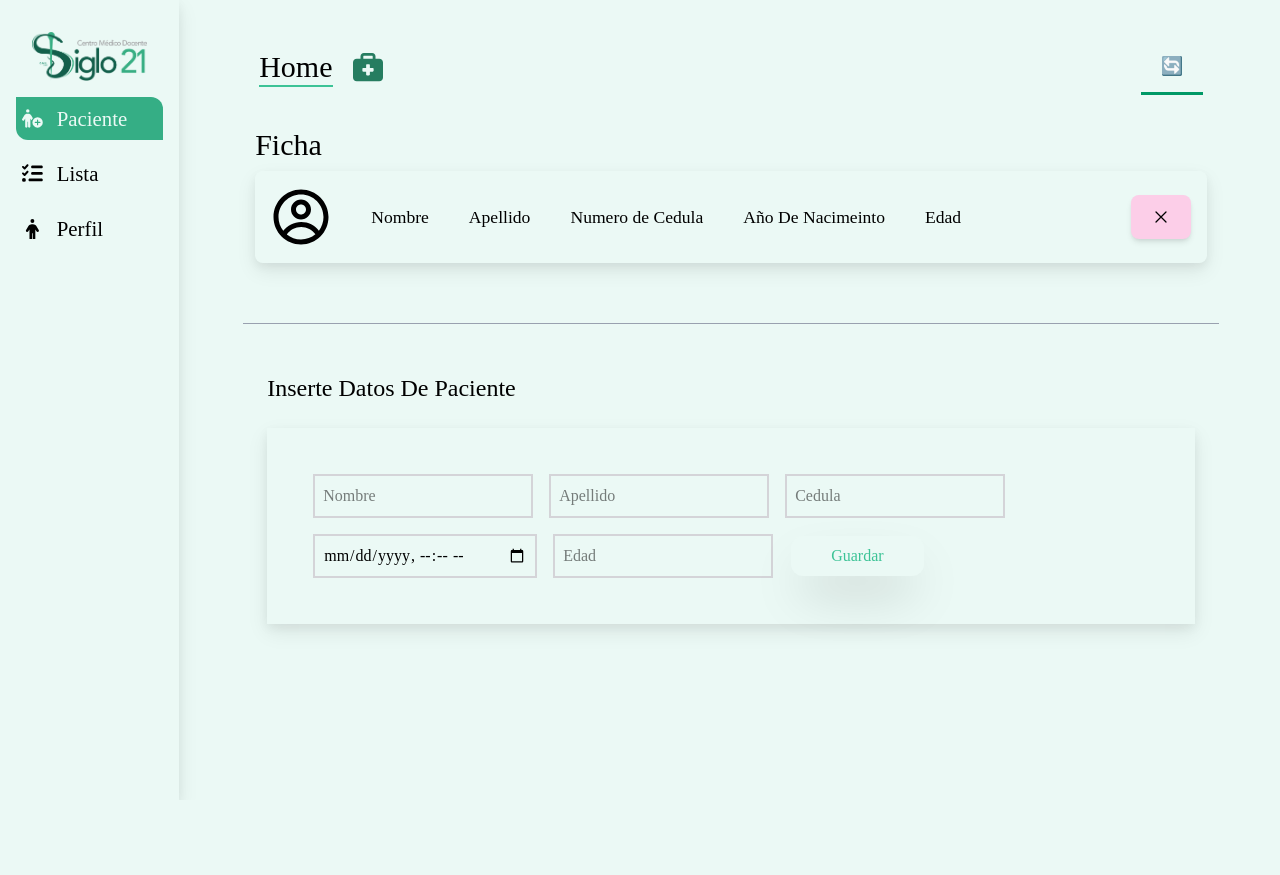
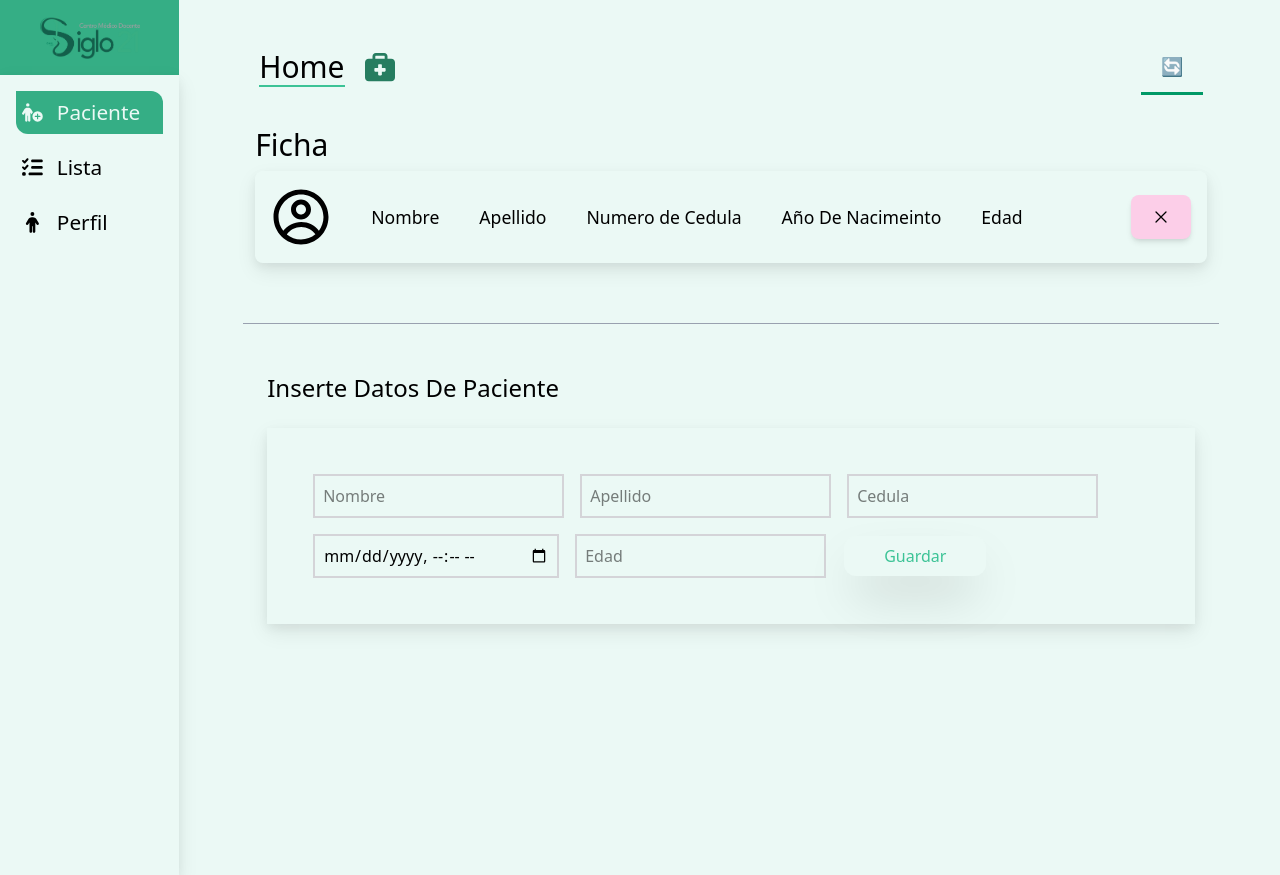
Before and after one commit to Cocohhhc/siglo, a Next.js app: page /home in a window 1280 px wide. Before the commit the page ends 800 px from the top, so only its background shows below. Built offline with nearby package versions, Linux system fonts and the light colour scheme.

Commit message:
Revert "Mejorando codigo agreandole una mejor logica y haciendolos mas escalables a la vez que agrego mejores comentarios, cambiando rutas de fetch y agregando un nuevo fetch"
This reverts commit 486bf8dc3d29c314695bebaf188040930a5d7617.

```diff
--- a/src/app/(dashboard)/home/page.jsx
+++ b/src/app/(dashboard)/home/page.jsx
@@ -16,7 +16,6 @@ export default function HomePage() {
   const [resetButton, setResetButton] = useState(false);
   const pageName = usePageName();
 
-  // Mantiene la vista de datos siempre en su valor inicial
   const resetValues = () => {
      if (!value ||
       !secondValue ||
@@ -33,13 +32,14 @@ export default function HomePage() {
   };
   resetValues();
   // if(resetButton) buttonReset();
+
   return (
 
         <section className="flex flex-col mt-4">
           <article className="w-full mb-5">
             <RegistroClinico value={pageName}/>
           </article>
-          {/* Muestro los datos dinamicamente al ingresar datos en el input */}
+
           <article className="sha p-3 rounded-md w-full h-auto ">
             <HistoriaClinico
               name={value}
@@ -51,7 +51,6 @@ export default function HomePage() {
             />
           </article>
           <hr className="my-12 text-gray-400" />
-          {/* Formulario de registro de paciente */}
           <article className="">
             <FormularyHomePage
               setValue={setValue}
@@ -59,7 +58,6 @@ export default function HomePage() {
               setThirdValue={setThirdValue}
               setFourtValue={setFourtValue}
               setFifthValue={setFiveValue}
-              reset={resetButton}
             />
           </article>
         </section>
--- a/src/app/(dashboard)/layout.tsx
+++ b/src/app/(dashboard)/layout.tsx
@@ -13,8 +13,8 @@ type Props = {
 export default function DashboardLayout({ children, }: Props) {
     return (
             <div className=" sm:grid md:flex">
-                <section className="sm:w-full flex flex-col block md:w-[14%]">
-                    {/* <NavHome /> */}
+                <section className="sm:w-full md:w-[14%]">
+                    <NavHome />
                     <AsideHomePage />
                 </section>
 
--- a/src/app/(dashboard)/perfil/page.jsx
+++ b/src/app/(dashboard)/perfil/page.jsx
@@ -12,8 +12,9 @@ export default function PageList() {
     const pageName = usePageName()
     return (
         <main>
-        <RegistroClinico value={pageName}/>
-        {/* Muestra la informacion del registro del perfil */}
+        <div className="flex">
+             <RegistroClinico value={pageName}/>
+        </div>
         <Account />
         </main>
     )
--- a/src/app/globals.css
+++ b/src/app/globals.css
@@ -13,9 +13,6 @@
 --color-800: #1C5A45;
 --color-900: #11372A;
 --color-950: #06140F;
-
-/* Text */
---text-primary: #7e928b;
 
 /*Gradient*/
 --hr-gradient: to right,
@@ -37,9 +34,8 @@
 
 body{
     background-color: var(--color-50);
-    font-family: 'Times New Roman', Times, serif;
 }
-/* Aqui agregas estilo de componentes repetidos */
+
 @layer components{
     .card{
         box-shadow: var(--shadow-card);
--- a/src/components/form/pacienteFormulario.jsx
+++ b/src/components/form/pacienteFormulario.jsx
@@ -11,24 +11,14 @@ import InputLogin from "@/src/components/ui/inputs/inputs";
 import Button from "@/src/components/ui/button/button"
 import { register } from "@/src/app/api/routes/route"
 
-// Este componente maneja el formulario de registro de pacientes,   //
-// paso los datos al estado global para mostrarlos en la home page //
 export default function formularyPacient({
-  setValue,
-  setSecondValue,
-  setThirdValue,
-  setFourtValue,
-  setFifthValue
-}) {
-
+  setValue, setSecondValue, setThirdValue, setFourtValue, setFifthValue }) {
       const [userName, setUserName] = useState("");
       const [userLastName, setUserLastName] = useState("");
       const [IdNumber, setIdNumber] = useState("");
       const [Birth, dataOfBirth] = useState("");
       const [age, setAge] = useState("");
 
-
-// Envia datos del formulario al backend
     const handleSubmit = (e) => {
       e.preventDefault();
 
@@ -40,27 +30,21 @@ export default function formularyPacient({
         age: Number(age),
       }
 
-    for (const paciente in data) {
-      if(data[paciente] === "" || data[paciente] === 0) {
-        alert(`Por favor complete el campo de ${paciente}`);
-        return;
-      }else{
       register(data);
     }
-    }
-  };
+
 
   return (
     <section
       className="
      flex flex-col items-center justify-between
     gap-6 px-6
-      ">
+    "
+    >
     <article className="text-2xl w-full">
         <h2>Inserte Datos De Paciente</h2>
     </article>
 
-    {/* Formulario de registro de paciente */}
         <form onSubmit={handleSubmit} className="flex flex-row flex-wrap gap-5 p-12 card">
             <InputLogin variant="history" placeholder="Nombre" name="pacienteName" onChange={(e) => {setUserName(e.target.value), setValue(e.target.value)}}/>
 
@@ -72,7 +56,7 @@ export default function formularyPacient({
 
             <InputLogin variant="history" placeholder="Edad" type="number"  name="yearsOld" onChange={(e) => {setAge(e.target.value), setFifthValue(e.target.value)}}/>
 
-      <Button type="submit" variant="primary" value="Guardar"/>
+            <Button type="submit" variant="primary" value="Guardar" />
 
         </form>
     </section>
--- a/src/components/form/registroForm.jsx
+++ b/src/components/form/registroForm.jsx
@@ -23,6 +23,12 @@ export default function RegistraitionForm({ onSelect, passwordValue }) {
   const router = useRouter()
 
   const { saveData, clearData } = useFormSession();
+
+  // const handleClick = (e) => {
+  //   e.preventDefault
+
+  //   router.replace("/home")
+  // }
 
   useEffect(() => {
     clearData();
--- a/src/components/perfilComponents/account/account.jsx
+++ b/src/components/perfilComponents/account/account.jsx
@@ -22,7 +22,6 @@ export default function Account() {
   return (
     <div className="">
       <section className="p-4 w-full gap-8 grid items-center">
-        {/* Departamento y Cargo del perfil */}
         <section className="flex gap-4 items-center card">
           <CgProfile className="w-[6vw] h-auto" />
           <article className="flex gap-2">
@@ -30,7 +29,6 @@ export default function Account() {
             <Target value="Cliente" />
           </article>
         </section>
-        {/* Información del perfil */}
         <section className="">
           <article className="
           flex flex-row items-center justify-around max-md:grid gap-6
--- a/src/components/templateComponents/asideHome/aside.jsx
+++ b/src/components/templateComponents/asideHome/aside.jsx
@@ -1,5 +1,4 @@
 'use client';
-
 import { CgProfile } from "react-icons/cg";
 import Link from "next/link";
 import { usePathname } from "next/navigation";
@@ -11,16 +10,12 @@ import { FaPerson } from "react-icons/fa6";
 
 
 //Components
-import NavHome from "../navHome/nav";
+
 
 export default function AsideHomePage() {
   const pathName = usePathname();
-
   return (
-    <aside className="fixed p-4 h-screen bg-(--color-50) card sm:relative flex flex-col w-full max-sm:bg-(--color-900)">
-      <div className="">
-        <NavHome />
-      </div>
+    <aside className="p-4 w-full h-screen card">
       <ul className="flex flex-col gap-3 text-[1.3rem]">
         <li className={pathName === "/home" ? "aside__links__active"  :  "aside__links" }>
           <FaPersonCirclePlus />
--- a/src/components/templateComponents/navHome/nav.jsx
+++ b/src/components/templateComponents/navHome/nav.jsx
@@ -1,11 +1,11 @@
 import Image from "next/image";
 export default function NavHome() {
   return (
-    <div className=" p-4 grid place-items-center">
+    <div className="bg-(--color-600) p-4 grid place-items-center">
       <Image
       alt="Logo del siglo21"
         src="/logo-centro-medico-docente-siglo-21.1d027d8.webp"
-        width={120}
+        width={100}
         height={100}
       />
       {/* <h1 className="text-3xl text-amber-50 font-bold">Siglo 21</h1> */}
```
Lines whose indentation alone changed are shown as unchanged.
